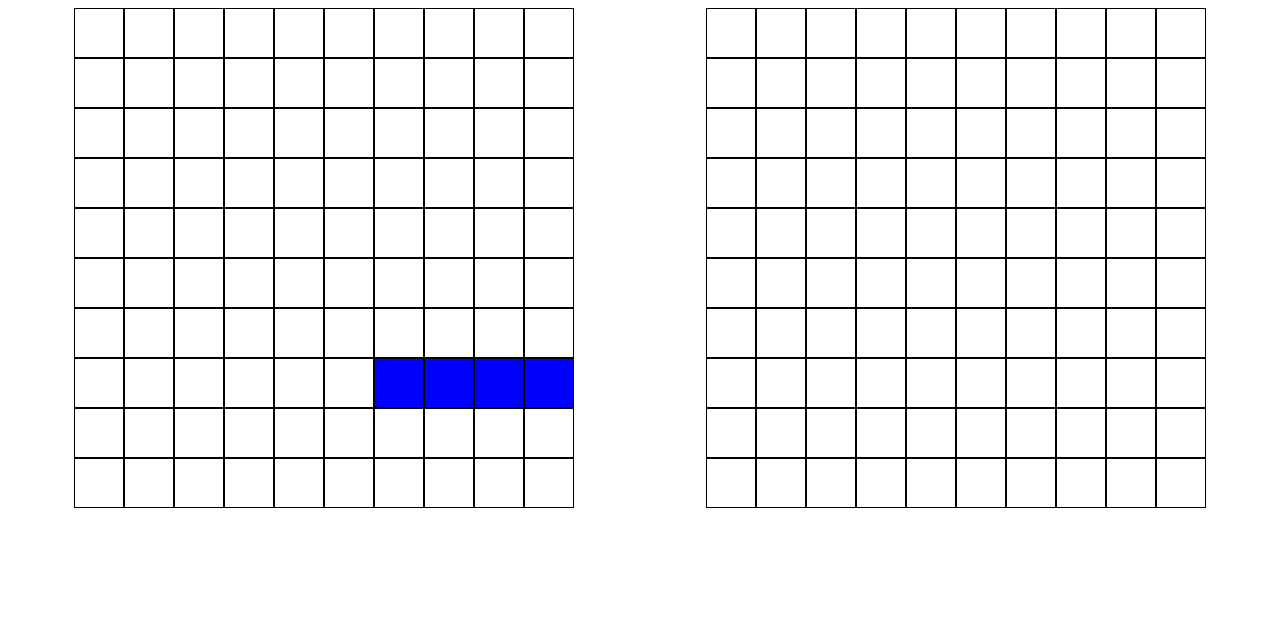
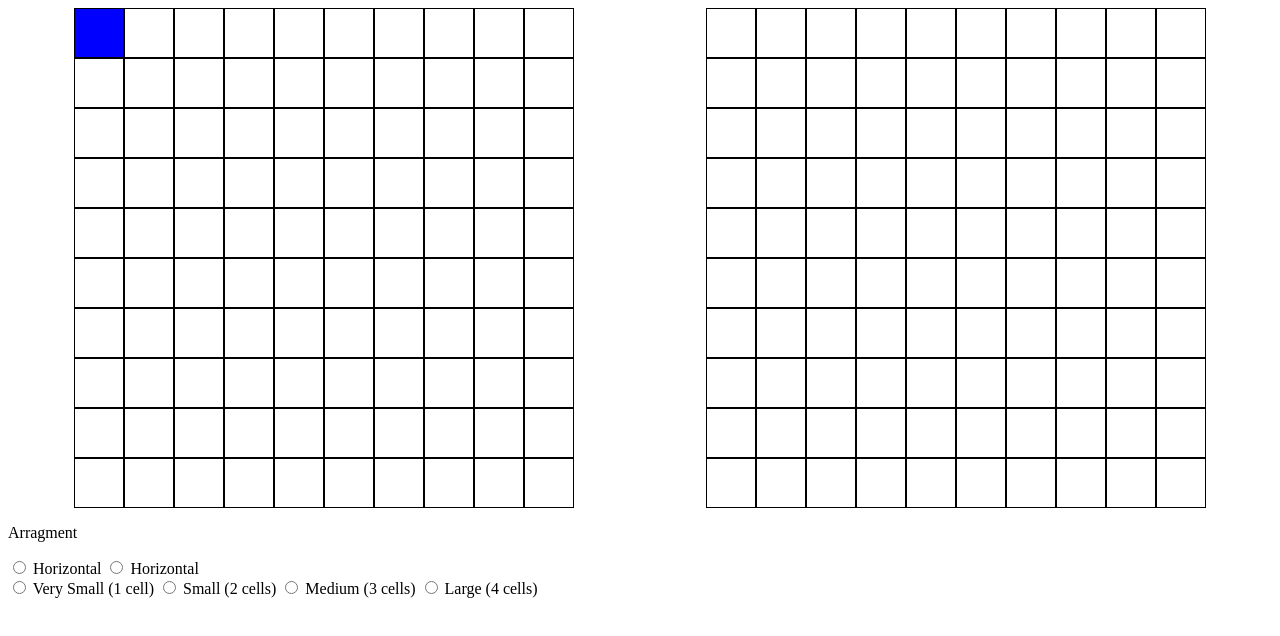
Before and after one commit to CrazyReborn/odin-battleship, a website with bundled scripts: page dist/index.html in a window 1280 px wide. Both pictures are taken after a click on the element 99 px from the left and 33 px from the top of the page. Built offline with nearby package versions, Linux system fonts and the light colour scheme.

Commit message:
you can now place ships from the page.

```diff
--- a/src/attack-enemy.js
+++ b/src/attack-enemy.js
@@ -10,7 +10,7 @@ const attackComputer = (you, computer) => {
     allComputerDivs.forEach(div => {
         div.addEventListener('click', attack);
     })
-    function attack (event) {
+    function attack(event) {
         const x = parseInt(event.target.getAttribute('x'));
         const y = parseInt(event.target.getAttribute('y'));
         const result = you.turn(computer, x, y);
--- a/src/index.js
+++ b/src/index.js
@@ -5,21 +5,21 @@ import { computer } from './computer';
 import { Game } from "./game";
 import { attackComputer } from "./attack-enemy";
 import { collision } from "./collision";
-
+import { placing } from "./placing";
 
 const playerOne = player();
-playerOne.gameboard.place(4, 6, 7);
+
 const main = (() => {
     renderBoards();
+    placing(playerOne);
+    // const playerTwo = computer();
 
-    const playerTwo = computer();
+    // playerTwo.placeVerySmallShips();
+    // playerTwo.placeSmallShips();
+    // playerTwo.placeMediumShips();
+    // playerTwo.placeLargeShips();
 
-    playerTwo.placeVerySmallShips();
-    playerTwo.placeSmallShips();
-    playerTwo.placeMediumShips();
-    playerTwo.placeLargeShips();
-
-    renderPlayerShips(playerOne);
-    //renderComputerShips(playerTwo);
-    attackComputer(playerOne, playerTwo);
+    //renderPlayerShips(playerOne);
+    // //renderComputerShips(playerTwo);
+    // attackComputer(playerOne, playerTwo);
 })();
--- /dev/null
+++ b/src/placing.js
@@ -0,0 +1,41 @@
+import { renderPlayerShips } from "./render-ships";
+
+const placing = (player) => {
+    let count = 1;
+
+    let length = 1;
+    ///take arragment, and length and add event listeners for player's board cells
+
+    function place(event) {
+        //simple version that just allows us to place ships in order from verysmall  to large
+        const x = parseInt(event.target.getAttribute('x'));
+        const y = parseInt(event.target.getAttribute('y'));
+            const result = player.gameboard.place(length, x , y);
+            renderPlayerShips(player);
+            count++;
+            if (count == 5) length = 2;
+            else if (count == 8) length = 3;
+            else if (count == 10) length = 4;
+            else if (count == 11) {
+                const allPlayerCells = document.querySelectorAll('.player-board > .cell');
+                allPlayerCells.forEach(cell => {
+                    cell.removeEventListener('click', place);
+                })
+            }
+            event.target.removeEventListener('click', place);
+    }
+
+    const allPlayerCells = document.querySelectorAll('.player-board > .cell');
+    allPlayerCells.forEach(cell => {
+        cell.addEventListener('click', place);
+    })
+
+    // let arragment = document.querySelector('input[name="arragment"]:checked').value;
+    // let length = document.querySelector('input[name="length"]:checked').value;
+    // if (arragment && length) {
+
+    // }
+}
+
+
+export { placing }
```
Also changed, not shown: dist/index.html, dist/main.js, 1 other file. Lines whose indentation alone changed are shown as unchanged.
